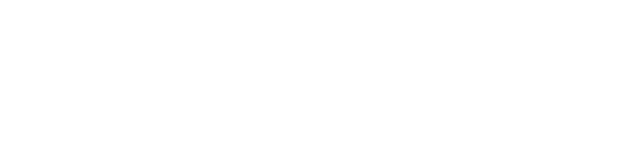
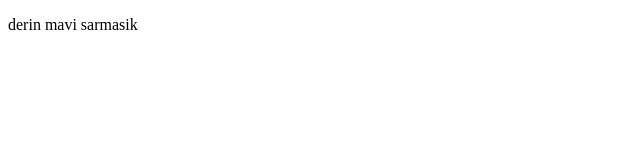
Before and after one commit to dorukaydin/9610, a plain HTML site: page index.html in a window 1280 px wide. Shown: the whole page, without its empty margins (0-640 px from the left). Drawn offline with Linux system fonts and the light colour scheme.

Commit message:
Update index.html

```diff
--- a/index.html
+++ b/index.html
@@ -6,6 +6,6 @@
     <title>FRC 9610</title>
 </head>
 <body>
-
+    <p>derin mavi sarmasik</p>
 </body>
 </html>
```
